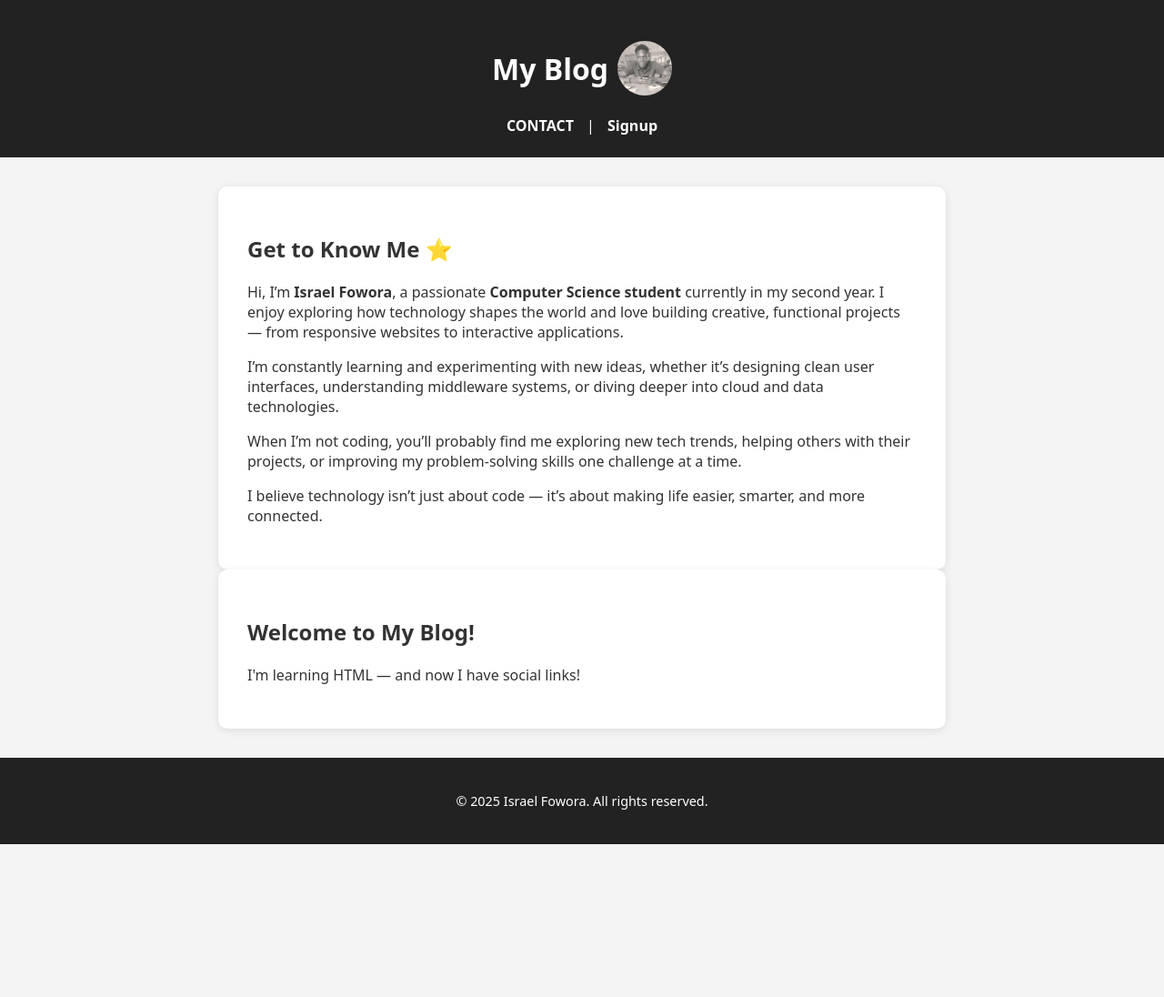
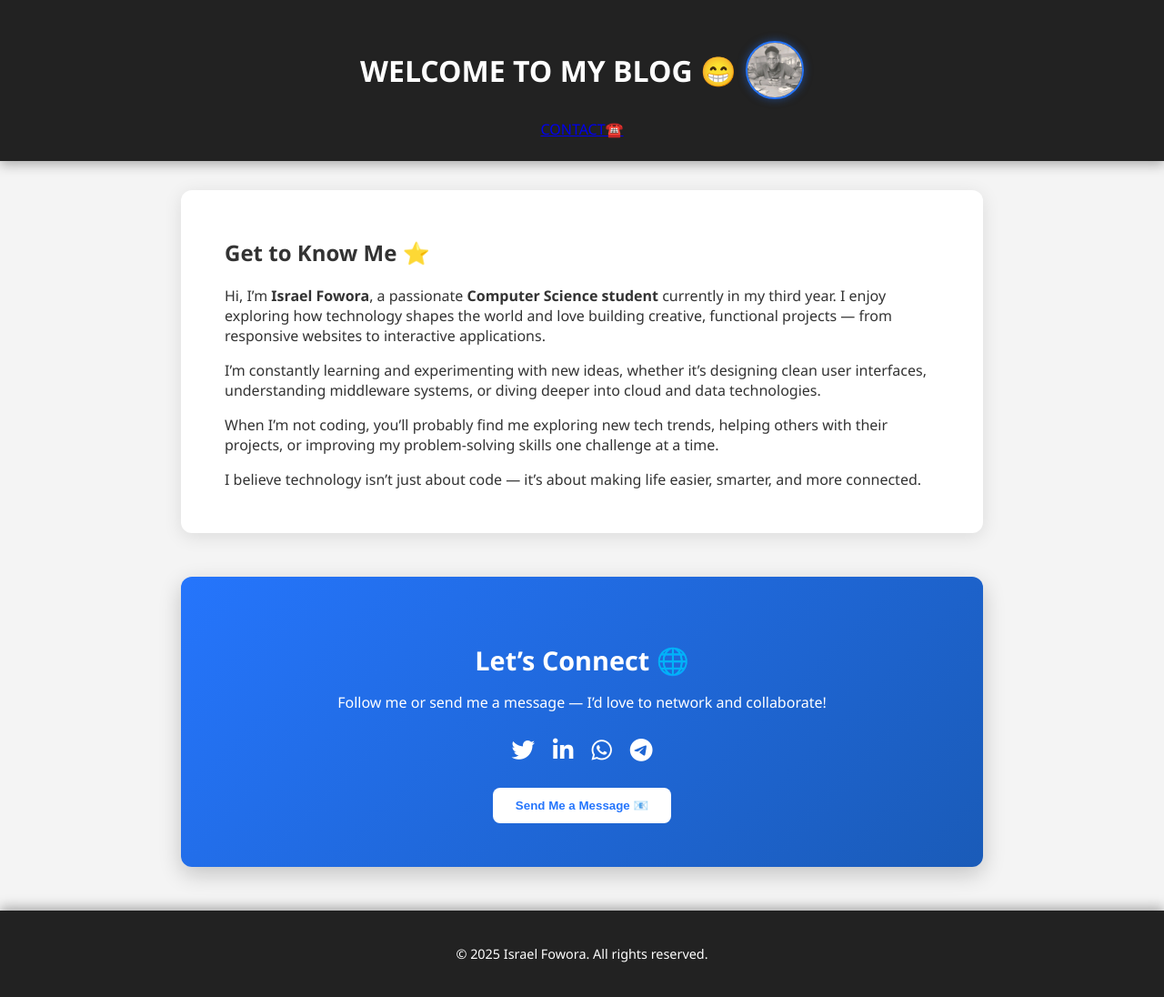
Before and after one commit to foworaisrael-sys/my-portfolio, a plain HTML site: page index.html in a window 1280 px wide. Shown: the whole page at 91% size. Before the commit the page ends 928 px from the top, so only its background shows below. Drawn offline with Linux system fonts and the light colour scheme.

Commit message:
Add files via upload

```diff
--- a/index.html
+++ b/index.html
@@ -4,19 +4,22 @@
   <meta charset="UTF-8">
   <meta name="viewport" content="width=device-width, initial-scale=1.0">
   <title>My Blog</title>
+  <link rel="stylesheet" href="https://cdnjs.cloudflare.com/ajax/libs/font-awesome/6.5.0/css/all.min.css">
   <style>
-    body { font-family: system-ui, sans-serif; margin: 0; background: #f4f4f4; color: #333; }
-    header, footer { background: #222; color: #fff; padding: 1.5rem; text-align: center; }
-    nav a { color: #fff; text-decoration: none; margin: 0 10px; font-weight: bold; }
-    nav a:hover { color: #2575fc; }
-    .social-links { margin-top: 15px; display: flex; gap: 15px; justify-content: center; }
-    .social-links a { color: #fff; font-size: 1.4rem; transition: 0.3s; }
-    .social-links a:hover { color: #2575fc; transform: scale(1.2); }
-    main { max-width: 800px; margin: 2rem auto; padding: 0 1rem; }
-    article { background: white; padding: 2rem; border-radius: 10px; box-shadow: 0 2px 10px rgba(0,0,0,0.1); }
-    footer { font-size: 0.9rem; }
-
-    /* Updated image style */
+    body {
+      font-family: 'Segoe UI', Roboto, Arial, sans-serif;
+      margin: 0;
+      background: #f4f4f4;
+      color: #333;
+      overflow-x: hidden;
+    }
+    header {
+      background: #222;
+      color: #fff;
+      padding: 1.5rem;
+      text-align: center;
+      box-shadow: 0 4px 12px rgba(0,0,0,0.3);
+    }
     header h1 {
       display: flex;
       align-items: center;
@@ -29,14 +32,98 @@
       height: 60px;
       border-radius: 50%;
       object-fit: cover;
+      border: 2px solid #2575fc;
+      box-shadow: 0 0 10px rgba(37,117,252,0.5);
+      transition: transform 0.3s ease;
+    }
+    header h1 img:hover { transform: scale(1.1); }
+
+     nav a
+     button{
+      color: #fff;
+      text-decoration: none;
+      margin: 0 10px;
+      font-weight: 600;
+      transition: color 0.3s ease, transform 0.3s ease;
+
+    }
+    nav a:hover { color: #2575fc; transform: scale(1.1); }
+
+    main {
+      max-width: 850px;
+      margin: 2rem auto;
+      padding: 0 1rem;
+      background: white;
+      border-radius: 12px;
+      box-shadow: 0 4px 20px rgba(0,0,0,0.1);
+    }
+    article {
+      padding: 2rem;
+      transition: transform 0.3s ease, box-shadow 0.3s ease;
+    }
+    article:hover {
+      transform: translateY(-5px);
+      box-shadow: 0 8px 25px rgba(0,0,0,0.1);
+    }
+
+    /* Connect Section */
+    .connect {
+      background: linear-gradient(135deg, #2575fc, #1a5bb8);
+      color: #fff;
+      text-align: center;
+      padding: 3rem 1rem;
+      border-radius: 12px;
+      margin: 3rem auto;
+      max-width: 850px;
+      box-shadow: 0 8px 25px rgba(0,0,0,0.2);
+    }
+    .connect h2 { font-size: 1.8rem; margin-bottom: 1rem; }
+    .connect p { font-size: 1rem; margin-bottom: 1.5rem; }
+    .social-icons {
+      display: flex;
+      justify-content: center;
+      gap: 20px;
+      margin-bottom: 1.5rem;
+    }
+    .social-icons a {
+      color: white;
+      font-size: 1.6rem;
+      transition: transform 0.3s ease, color 0.3s ease;
+    }
+    .social-icons a:hover {
+      transform: scale(1.2);
+      color: #e0e0e0;
+    }
+    .connect button {
+      background: white;
+      color: #2575fc;
+      padding: 12px 25px;
+      border: none;
+      border-radius: 8px;
+      font-weight: 600;
+      cursor: pointer;
+      transition: background 0.3s ease, transform 0.3s ease;
+    }
+    .connect button:hover {
+      background: #e0e0e0;
+      transform: translateY(-3px);
+    }
+
+    footer {
+      background: #222;
+      color: #fff;
+      padding: 1.5rem;
+      text-align: center;
+      font-size: 0.9rem;
+      box-shadow: 0 -4px 12px rgba(0,0,0,0.3);
     }
   </style>
 </head>
 <body>
   <header>
-    <h1>My Blog <img src="israel.jpg" alt="Profile photo"></h1>
+    <h1>WELCOME TO MY BLOG 😁 <img src="israel.jpg" alt="Profile photo"></h1>
     <nav>
-      <a href="about.html">CONTACT</a> | <a href="form.html">Signup</a>
+      <a href="formm.html">CONTACT☎️</a>
     </nav>
   </header>
 
@@ -44,31 +131,35 @@
     <article>
       <h2>Get to Know Me ⭐</h2>
       <p>
-        Hi, I’m <strong>Israel Fowora</strong>, a passionate <strong>Computer Science student</strong> currently in my second year.
+        Hi, I’m <strong>Israel Fowora</strong>, a passionate <strong>Computer Science student</strong> currently in my third year.
         I enjoy exploring how technology shapes the world and love building creative, functional projects — from responsive websites
         to interactive applications.
       </p>
-
       <p>
         I’m constantly learning and experimenting with new ideas, whether it’s designing clean user interfaces,
         understanding middleware systems, or diving deeper into cloud and data technologies.
       </p>
-
       <p>
         When I’m not coding, you’ll probably find me exploring new tech trends, helping others with their projects,
         or improving my problem-solving skills one challenge at a time.
       </p>
-
       <p>
         I believe technology isn’t just about code — it’s about making life easier, smarter, and more connected.
       </p>
     </article>
+  </main>
 
-    <article>
-      <h2>Welcome to My Blog!</h2>
-      <p>I'm learning HTML — and now I have social links!</p>
-    </article>
-  </main>
+  <section class="connect">
+    <h2>Let’s Connect 🌐</h2>
+    <p>Follow me or send me a message — I’d love to network and collaborate!</p>
+    <div class="social-icons">
+      <a href="https://x.com/Haryomideofweb4" target="_blank"><i class="fab fa-twitter"></i></a>
+      <a href="https://linkedin.com/in/yourname" target="_blank"><i class="fab fa-linkedin-in"></i></a>
+      <a href="https://wa.me/+2349030666792" target="_blank"><i class="fab fa-whatsapp"></i></a>
+      <a href="https://t.me/+2347025583516" target="_blank"><i class="fab fa-telegram"></i></a>
+    </div>
+    <a href="form.html"><button>Send Me a Message 📧</button></a>
+  </section>
 
   <footer>
     <p>© 2025 Israel Fowora. All rights reserved.</p>
```
Also changed, not shown: form.html (+84 -28 lines).
